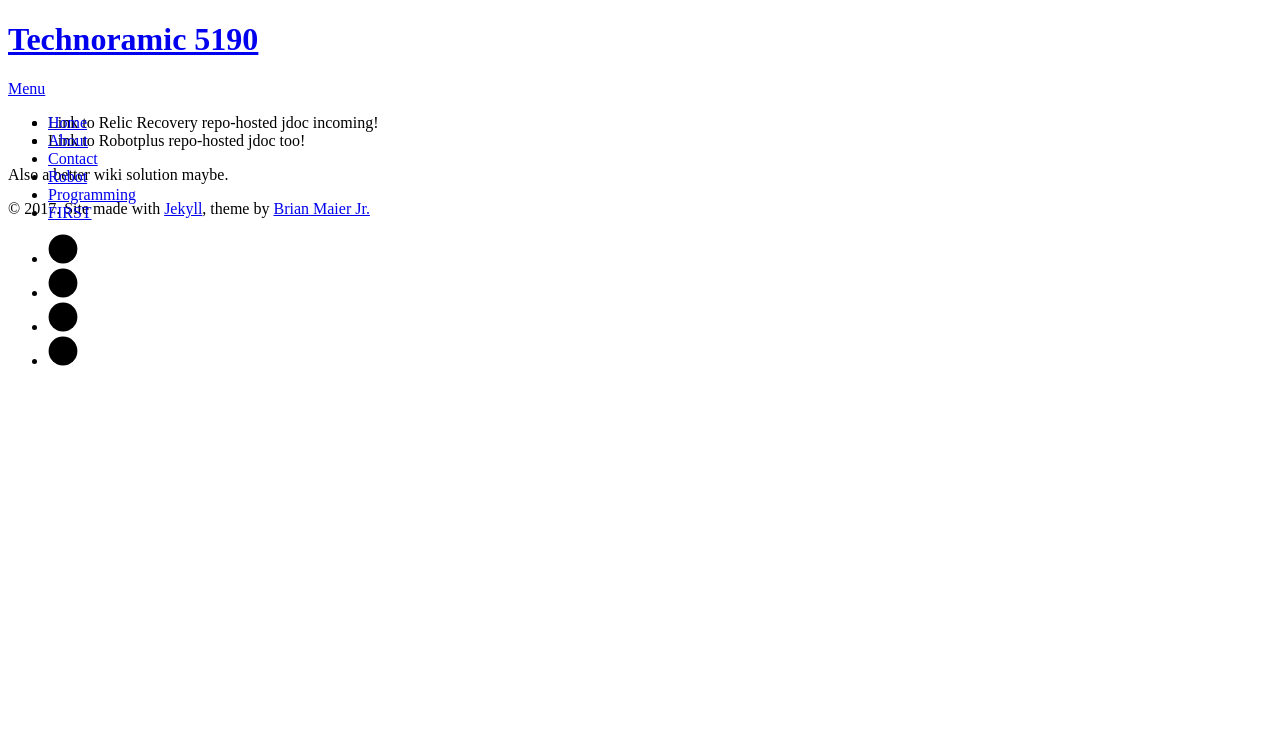
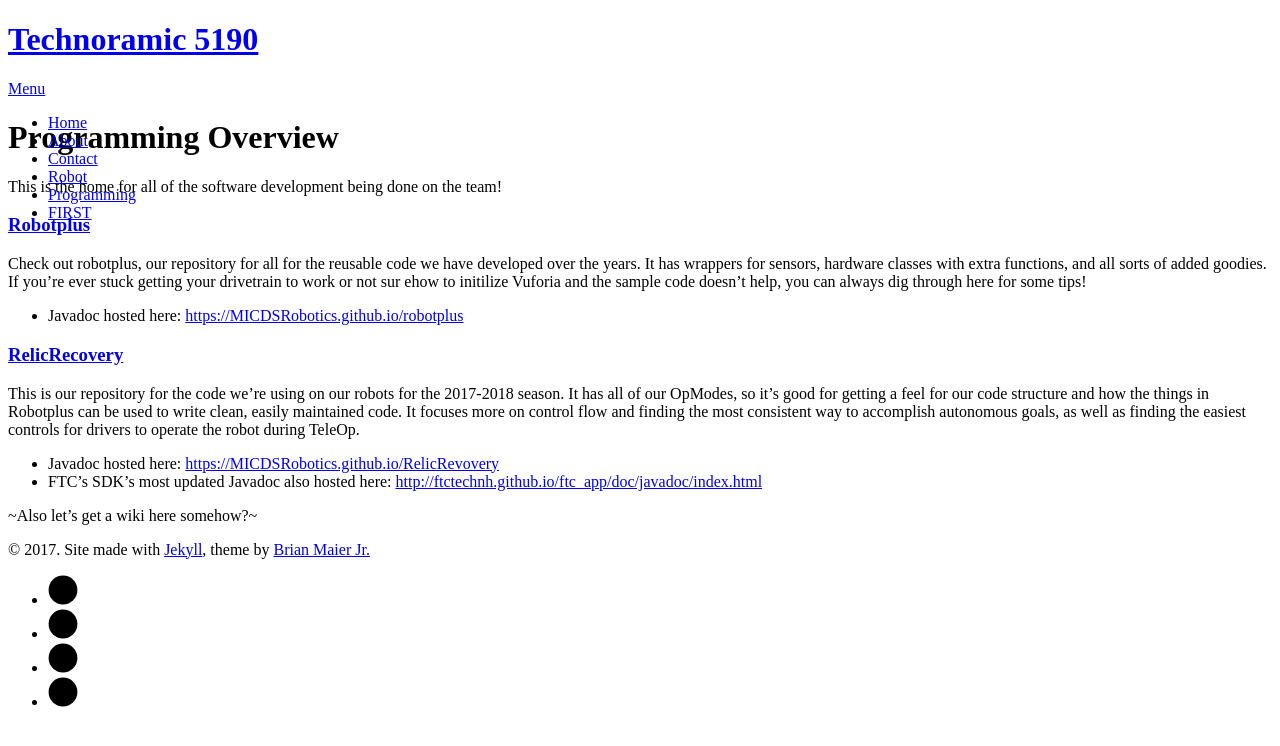
Before and after one commit to MICDSRobotics-5190/MICDSRobotics-5190.github.io, a Jekyll site: the page built from programming.md, in a window 1280 px wide. Shown: the top 746 px of the page. Built offline with Jekyll 4.4.1, drawn with Linux system fonts in a browser that asks for light colours; nearby versions of some CDN libraries.

Commit message:
Added links to github-hosted javadoc

```diff
--- a/programming.md
+++ b/programming.md
@@ -3,7 +3,21 @@
 title: Programming Overview
 ---
 
-* Link to Relic Recovery repo-hosted jdoc incoming!
-* Link to Robotplus repo-hosted jdoc too!
+# Programming Overview
 
-Also a better wiki solution maybe.
+This is the home for all of the software development being done on the team!
+
+### [Robotplus](https://github.com/MICDSRobotics/robotplus)
+
+Check out robotplus, our repository for all for the reusable code we have developed over the years. It has wrappers for sensors, hardware classes with extra functions, and all sorts of added goodies. If you're ever stuck getting your drivetrain to work or not sur ehow to initilize Vuforia and the sample code doesn't help, you can always dig through here for some tips!
+
+* Javadoc hosted here: [{{ site.url }}/robotplus](/robotplus)
+
+### [RelicRecovery](https://github.com/MICDSRobotics/RelicRecovery)
+
+This is our repository for the code we're using on our robots for the 2017-2018 season. It has all of our OpModes, so it's good for getting a feel for our code structure and how the things in Robotplus can be used to write clean, easily maintained code. It focuses more on control flow and finding the most consistent way to accomplish autonomous goals, as well as finding the easiest controls for drivers to operate the robot during TeleOp.
+
+* Javadoc hosted here: [{{ site.url }}/RelicRevovery](/RelicRecovery)
+* FTC's SDK's most updated Javadoc also hosted here: [http://ftctechnh.github.io/ftc_app/doc/javadoc/index.html](http://ftctechnh.github.io/ftc_app/doc/javadoc/index.html)
+
+~Also let's get a wiki here somehow?~
```
Also changed, not shown: robot.md (+1 -1 lines).
